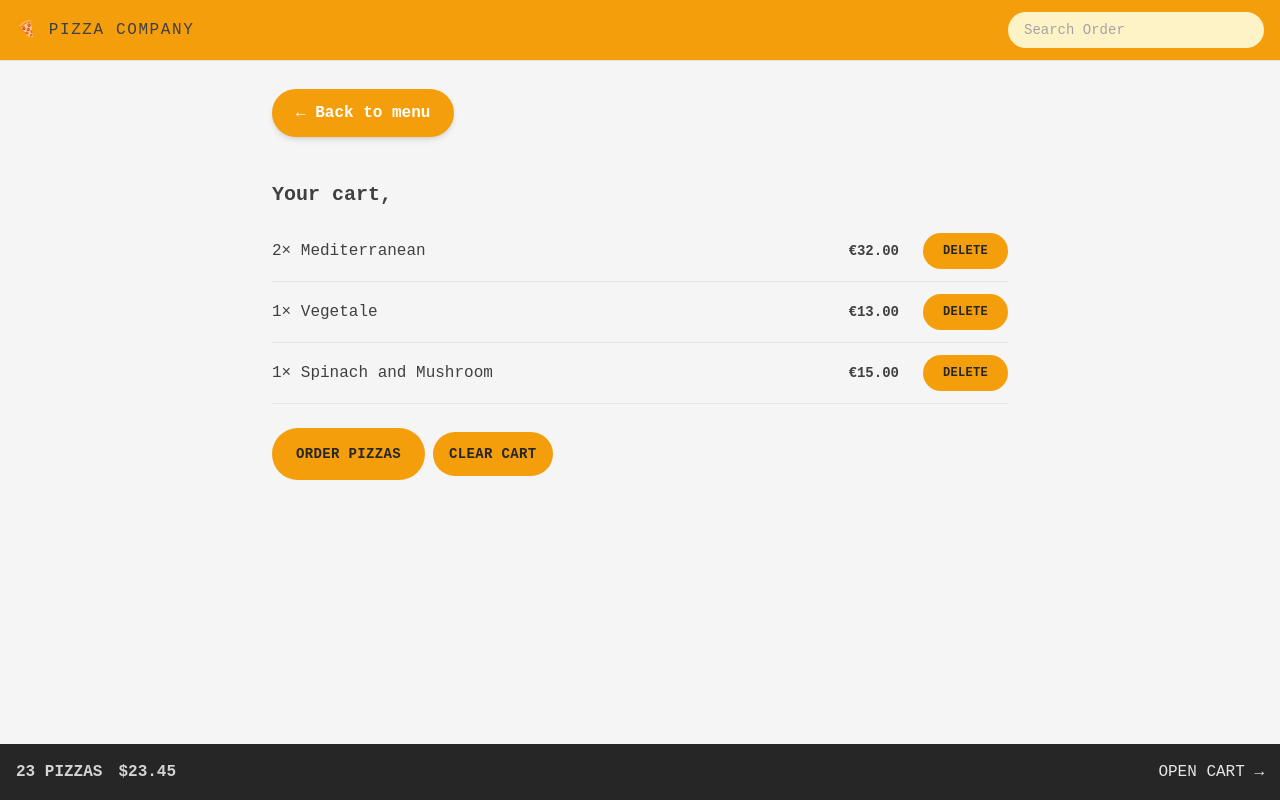
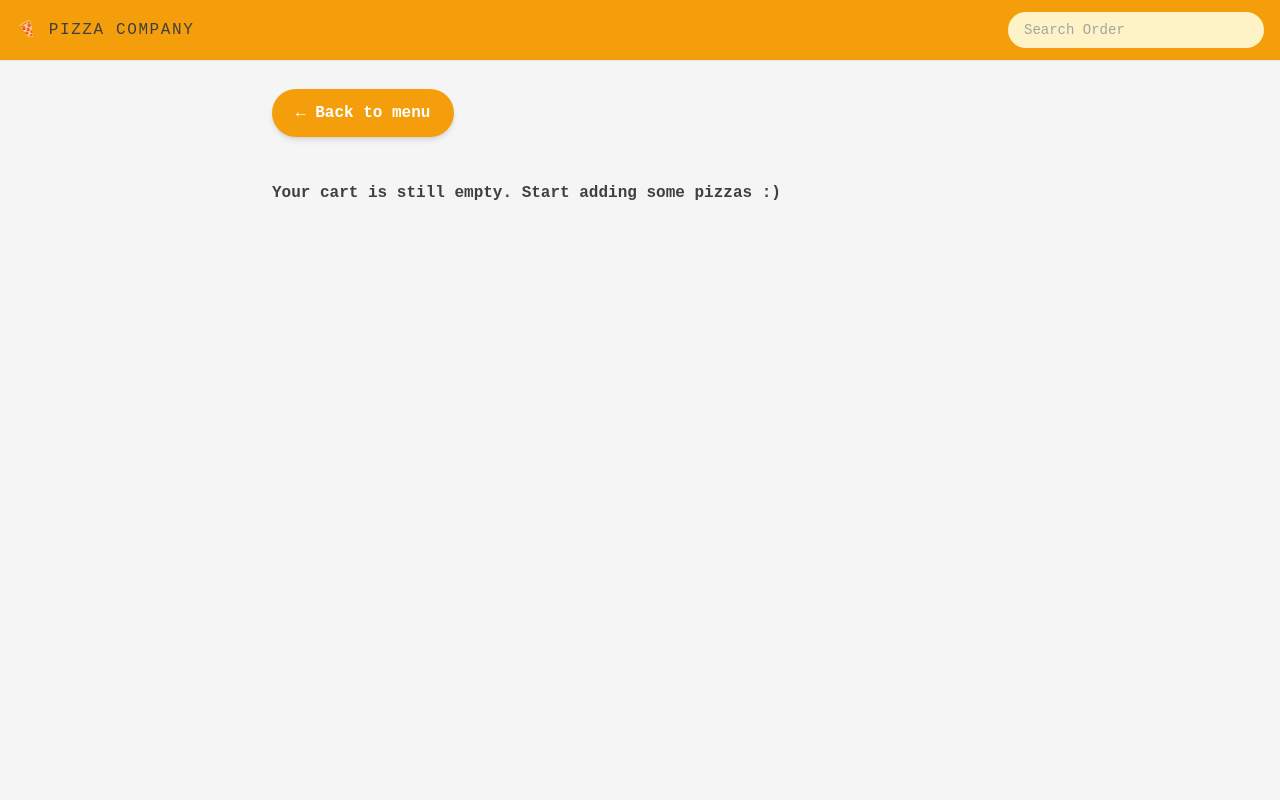
Before and after one commit to 10urkarasu/pizza, a React (Vite) app: page /cart in a window 1280 px wide. Built offline with nearby package versions, Linux system fonts and the light colour scheme.

Commit message:
added cart state redux

```diff
--- a/src/features/cart/Cart.jsx
+++ b/src/features/cart/Cart.jsx
@@ -1,35 +1,16 @@
 import LinkButton from '../../ui/LinkButton';
 import Button from '../../ui/Button';
 import CartItem from './CartItem';
-import { useSelector } from 'react-redux';
-
-const fakeCart = [
-  {
-    pizzaId: 12,
-    name: 'Mediterranean',
-    quantity: 2,
-    unitPrice: 16,
-    totalPrice: 32,
-  },
-  {
-    pizzaId: 6,
-    name: 'Vegetale',
-    quantity: 1,
-    unitPrice: 13,
-    totalPrice: 13,
-  },
-  {
-    pizzaId: 11,
-    name: 'Spinach and Mushroom',
-    quantity: 1,
-    unitPrice: 15,
-    totalPrice: 15,
-  },
-];
+import { useDispatch, useSelector } from 'react-redux';
+import { clearCart, getCart } from './cartSlice';
+import EmptyCart from './EmptyCart';
 
 function Cart() {
   const username = useSelector((state) => state.user.username);
-  const cart = fakeCart;
+  const cart = useSelector(getCart);
+  const dispatch = useDispatch();
+
+  if (!cart.length) return <EmptyCart />;
 
   return (
     <div className="px-4 py-3">
@@ -38,14 +19,16 @@
       <h2 className="mt-7 text-xl font-semibold">Your cart, {username}</h2>
       <ul className="mt-3 divide-y divide-neutral-200 border-b">
         {cart.map((item) => (
-          <CartItem item={item} key={item.key} />
+          <CartItem item={item} key={item.pizzaId} />
         ))}
       </ul>
       <div className="mt-6 space-x-2">
         <Button type="primary" to="/order/new">
           Order pizzas
         </Button>
-        <Button type="secondary">Clear cart</Button>
+        <Button onClick={() => dispatch(clearCart())} type="secondary">
+          Clear cart
+        </Button>
       </div>
     </div>
   );
--- a/src/features/cart/CartItem.jsx
+++ b/src/features/cart/CartItem.jsx
@@ -1,9 +1,13 @@
+import { useSelector } from 'react-redux';
 import Button from '../../ui/Button';
 import { formatCurrency } from '../../utils/helpers';
+import DeleteItem from './DeleteItem';
+import UpdateItemQuantity from './UpdateItemQuantity';
+import { getCurrentQuantityById } from './cartSlice';
 
 function CartItem({ item }) {
   const { pizzaId, name, quantity, totalPrice } = item;
-
+  const currentQuantity = useSelector(getCurrentQuantityById(pizzaId));
   return (
     <li className="py-3 sm:flex sm:items-center sm:justify-between">
       <p className="mb-1 sm:mb-0">
@@ -11,7 +15,11 @@
       </p>
       <div className="flex items-center justify-between sm:gap-6">
         <p className="text-sm font-bold">{formatCurrency(totalPrice)}</p>
-        <Button type="small">Delete</Button>
+        <UpdateItemQuantity
+          pizzaId={pizzaId}
+          currentQuantity={currentQuantity}
+        />
+        <DeleteItem pizzaId={pizzaId} />
       </div>
     </li>
   );
--- a/src/features/cart/CartOverview.jsx
+++ b/src/features/cart/CartOverview.jsx
@@ -1,11 +1,18 @@
+import { useSelector } from 'react-redux';
 import { Link } from 'react-router-dom';
+import { getTotalCartPrice, getTotalCartQuantity } from './cartSlice';
+import { formatCurrency } from '../../utils/helpers';
 
 function CartOverview() {
+  const totalCartQuantity = useSelector(getTotalCartQuantity);
+  const totalCartPrice = useSelector(getTotalCartPrice);
+
+  if (!totalCartQuantity) return;
   return (
     <div className="flex items-center justify-between bg-neutral-800 p-4 uppercase text-neutral-200">
       <p className="space-x-4 font-semibold text-neutral-300">
-        <span>23 pizzas</span>
-        <span>$23.45</span>
+        <span>{totalCartQuantity} pizzas</span>
+        <span>{formatCurrency(totalCartPrice)}</span>
       </p>
       <Link to="/cart">Open cart &rarr;</Link>
     </div>
--- /dev/null
+++ b/src/features/cart/DeleteItem.jsx
@@ -0,0 +1,14 @@
+import { useDispatch } from 'react-redux';
+import Button from '../../ui/Button';
+import { deleteItem } from './cartSlice';
+
+function DeleteItem({ pizzaId }) {
+  const dispatch = useDispatch();
+  return (
+    <Button onClick={() => dispatch(deleteItem(pizzaId))} type="small">
+      Delete
+    </Button>
+  );
+}
+
+export default DeleteItem;
--- a/src/features/cart/EmptyCart.jsx
+++ b/src/features/cart/EmptyCart.jsx
@@ -1,11 +1,13 @@
-import { Link } from 'react-router-dom';
+import LinkButton from '../../ui/LinkButton';
 
 function EmptyCart() {
   return (
-    <div>
-      <Link to="/menu">&larr; Back to menu</Link>
+    <div className="px-4 py-3 ">
+      <LinkButton to="/menu">&larr; Back to menu</LinkButton>
 
-      <p>Your cart is still empty. Start adding some pizzas :)</p>
+      <p className="mt-7 font-semibold">
+        Your cart is still empty. Start adding some pizzas :)
+      </p>
     </div>
   );
 }
--- /dev/null
+++ b/src/features/cart/UpdateItemQuantity.jsx
@@ -0,0 +1,26 @@
+import { useDispatch } from 'react-redux';
+import Button from '../../ui/Button';
+import { decreaseItemQuantity, increaseItemQuantity } from './cartSlice';
+
+function UpdateItemQuantity({ pizzaId, currentQuantity }) {
+  const dispatch = useDispatch();
+  return (
+    <div className="flex items-center gap-2 md:gap-3">
+      <Button
+        onClick={() => dispatch(decreaseItemQuantity(pizzaId))}
+        type="round"
+      >
+        -
+      </Button>
+      <span className="text-sm font-medium">{currentQuantity}</span>
+      <Button
+        onClick={() => dispatch(increaseItemQuantity(pizzaId))}
+        type="round"
+      >
+        +
+      </Button>
+    </div>
+  );
+}
+
+export default UpdateItemQuantity;
--- /dev/null
+++ b/src/features/cart/cartSlice.js
@@ -0,0 +1,54 @@
+import { createSlice } from '@reduxjs/toolkit';
+
+const initialState = {
+  cart: [],
+};
+
+const cartSlice = createSlice({
+  name: 'cart',
+  initialState,
+  reducers: {
+    addItem(state, action) {
+      state.cart.push(action.payload);
+    },
+    deleteItem(state, action) {
+      state.cart = state.cart.filter((item) => item.pizzaId !== action.payload);
+    },
+    increaseItemQuantity(state, action) {
+      const item = state.cart.find((item) => item.pizzaId === action.payload);
+      item.quantity++;
+      item.totalPrice = item.quantity * item.unitPrice;
+    },
+    decreaseItemQuantity(state, action) {
+      const item = state.cart.find((item) => item.pizzaId === action.payload);
+      item.quantity--;
+      item.totalPrice = item.quantity * item.unitPrice;
+
+      if (item.quantity === 0) cartSlice.caseReducers.deleteItem(state, action);
+    },
+    clearCart(state) {
+      state.cart = [];
+    },
+  },
+});
+
+export const {
+  addItem,
+  deleteItem,
+  increaseItemQuantity,
+  decreaseItemQuantity,
+  clearCart,
+} = cartSlice.actions;
+
+export default cartSlice.reducer;
+
+export const getCart = (state) => state.cart.cart;
+
+export const getTotalCartQuantity = (state) =>
+  state.cart.cart.reduce((sum, item) => sum + item.quantity, 0);
+
+export const getTotalCartPrice = (state) =>
+  state.cart.cart.reduce((sum, item) => sum + item.totalPrice, 0);
+
+export const getCurrentQuantityById = (id) => (state) =>
+  state.cart.cart.find((item) => item.pizzaId === id)?.quantity ?? 0;
--- a/src/features/order/CreateOrder.jsx
+++ b/src/features/order/CreateOrder.jsx
@@ -3,6 +3,10 @@
 import { createOrder } from '../../services/apiRestaurant';
 import Button from '../../ui/Button';
 import { useSelector } from 'react-redux';
+import { clearCart, getCart, getTotalCartPrice } from '../cart/cartSlice';
+import EmptyCart from '../cart/EmptyCart';
+import store from '../../store';
+import { formatCurrency } from '../../utils/helpers';
 
 // https://uibakery.io/regex-library/phone-number
 const isValidPhone = (str) =>
@@ -10,37 +14,18 @@
     str,
   );
 
-const fakeCart = [
-  {
-    pizzaId: 12,
-    name: 'Mediterranean',
-    quantity: 2,
-    unitPrice: 16,
-    totalPrice: 32,
-  },
-  {
-    pizzaId: 6,
-    name: 'Vegetale',
-    quantity: 1,
-    unitPrice: 13,
-    totalPrice: 13,
-  },
-  {
-    pizzaId: 11,
-    name: 'Spinach and Mushroom',
-    quantity: 1,
-    unitPrice: 15,
-    totalPrice: 15,
-  },
-];
-
 function CreateOrder() {
+  const [withPriority, setWithPriority] = useState(false);
   const username = useSelector((state) => state.user.username);
   const navigation = useNavigation();
   const isSubmitting = navigation.state === 'submitting';
   const formErrors = useActionData();
-  // const [withPriority, setWithPriority] = useState(false);
-  const cart = fakeCart;
+  const cart = useSelector(getCart);
+  const totalCartPrice = useSelector(getTotalCartPrice);
+  const priorityPrice = withPriority ? totalCartPrice * 0.2 : 0;
+  const totalPrice = totalCartPrice + priorityPrice;
+
+  if (!cart.length) return <EmptyCart />;
 
   return (
     <div className="px-4 py-6">
@@ -88,8 +73,8 @@
             type="checkbox"
             name="priority"
             id="priority"
-            // value={withPriority}
-            // onChange={(e) => setWithPriority(e.target.checked)}
+            value={withPriority}
+            onChange={(e) => setWithPriority(e.target.checked)}
           />
           <label className="font-medium" htmlFor="priority">
             Want to yo give your order priority?
@@ -99,7 +84,9 @@
         <div>
           <input type="hidden" name="cart" value={JSON.stringify(cart)} />
           <Button type="primary" disabled={isSubmitting}>
-            {isSubmitting ? 'Placing order...' : 'Order now'}
+            {isSubmitting
+              ? 'Placing order...'
+              : `Order now ${formatCurrency(totalPrice)}`}
           </Button>
         </div>
       </Form>
@@ -113,7 +100,7 @@
   const order = {
     ...data,
     cart: JSON.parse(data.cart),
-    priority: data.priority === 'on',
+    priority: data.priority === 'true',
   };
   const errors = {};
   if (!isValidPhone(order.phone))
@@ -121,6 +108,7 @@
   if (Object.keys(errors).length > 0) return errors;
 
   const newOrder = await createOrder(order);
+  store.dispatch(clearCart());
   return redirect(`/order/${newOrder.id}`);
 }
 export default CreateOrder;
--- a/src/features/order/Order.jsx
+++ b/src/features/order/Order.jsx
@@ -76,6 +76,7 @@
 
 export async function loader({ params }) {
   const order = await getOrder(params.orderId);
+  return order;
 }
 
 export default Order;
--- a/src/store.js
+++ b/src/store.js
@@ -1,9 +1,11 @@
 import { configureStore } from '@reduxjs/toolkit';
 import userReducer from './features/user/userSlice';
+import cartReducer from './features/cart/cartSlice';
 
 const store = configureStore({
   reducer: {
     user: userReducer,
+    cart: cartReducer,
   },
 });
 
```
Also changed, not shown: src/features/menu/MenuItem.jsx (+34 -1 lines), src/ui/Button.jsx (+8 -1 lines).
